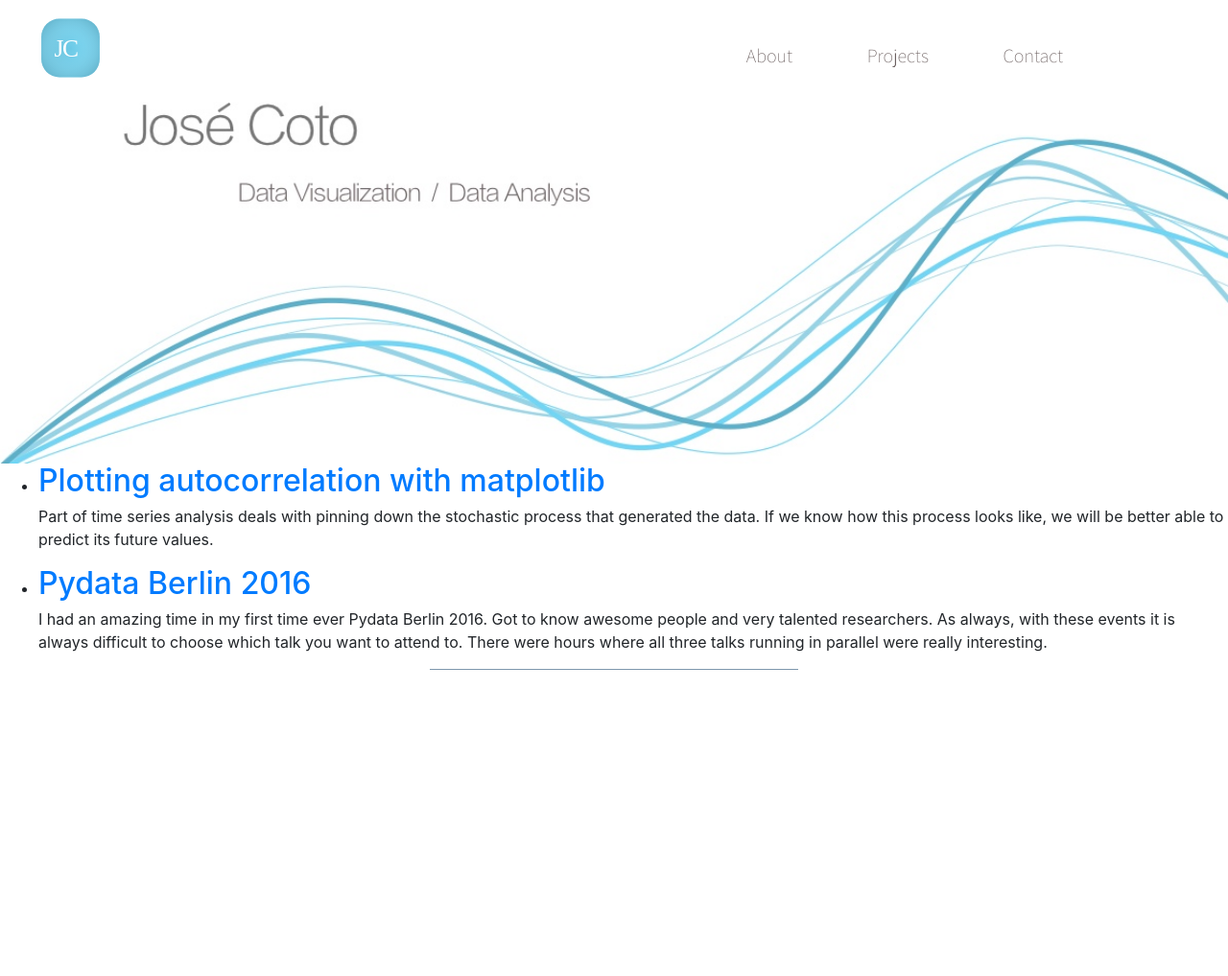
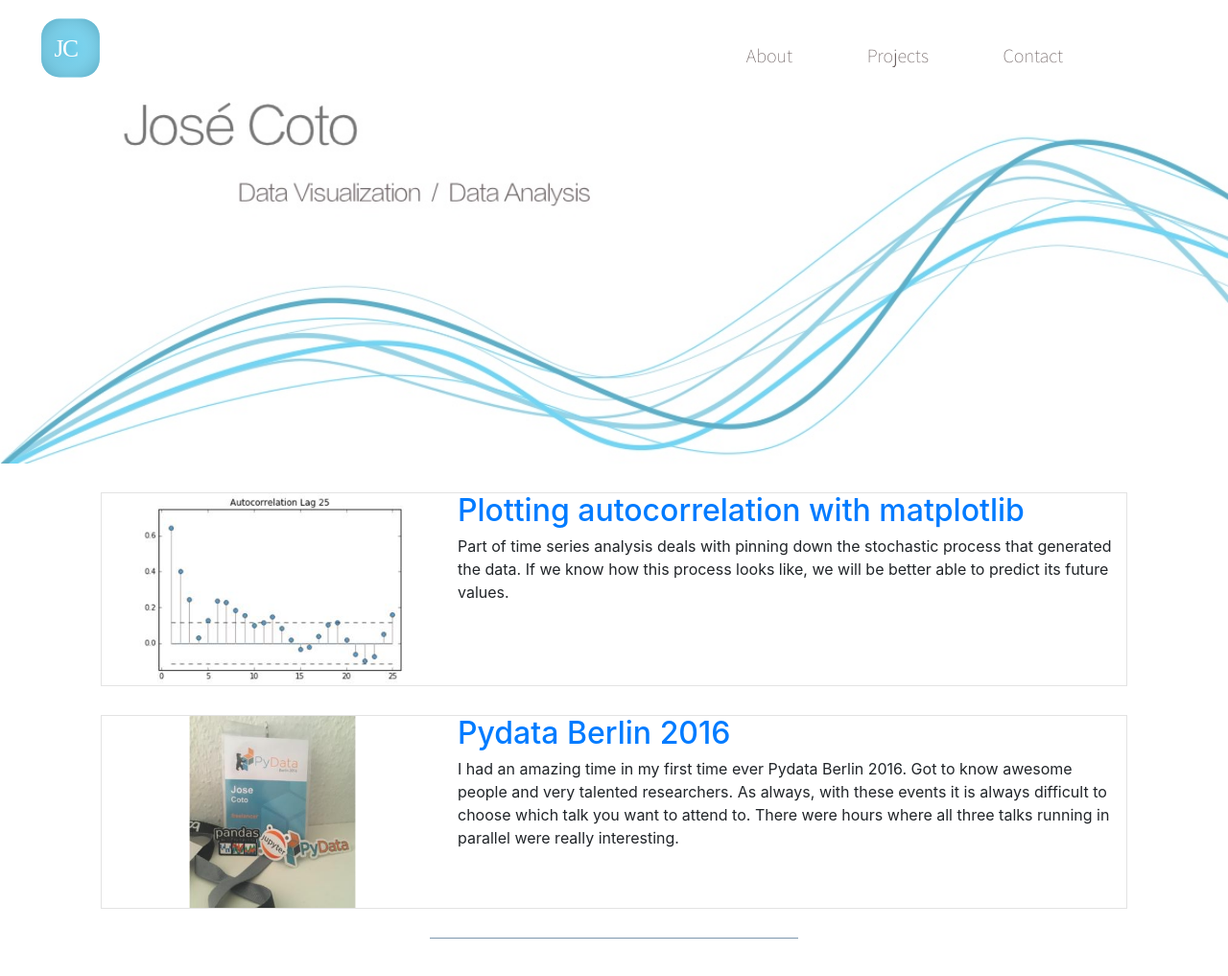
Before and after one commit to jlcoto/new_blog_page, a Jekyll site: the page built from index.html, in a window 1280 px wide. Shown: the whole page at 96% size. Built offline with Jekyll 4.4.1, drawn with Linux system fonts in a browser that asks for light colours; nearby versions of some CDN libraries; some web fonts are replaced; before the commit the page ends 900 px from its top, so only the background shows below that.

Commit message:
Fixes image positioning in blog.

```diff
--- a/_posts/2016-05-23-pydata.markdown
+++ b/_posts/2016-05-23-pydata.markdown
@@ -3,7 +3,7 @@ layout: post
 title:  "Pydata Berlin 2016"
 date:   2016-05-23 00:24:55 +0100
 category: Other
-image: /img-post/pydata-vert
+image: /img-post/pydata-vert-large.jpg
 ---
 
 I had an amazing time in my first time ever Pydata Berlin 2016. Got to know awesome people and very talented researchers. As always, with these events it is always difficult to choose which talk you want to attend to. There were hours where all three talks running in parallel were really interesting.
--- a/_posts/2016-06-10-autocorr-graph.markdown
+++ b/_posts/2016-06-10-autocorr-graph.markdown
@@ -4,7 +4,7 @@ title:  "Plotting autocorrelation with matplotlib"
 date:   2016-06-10 00:24:55 +0100
 category: Data Visualization
 tags: [time series, matplotlib]
-image: /img-post/autocorr
+image: /img-post/autocorr-large.jpg
 ---
 
 Part of time series analysis deals with pinning down the stochastic process that generated the data. If we know how this process looks like, we will be better able to predict its future values.
--- a/css/main.css
+++ b/css/main.css
@@ -55,6 +55,22 @@ a:visited {
 	z-index: 0;
 }
 
+/*Showing post content*/
+
+.post-container {
+	border: 1px solid rgba(164, 164, 164, 0.3);
+	margin: 30px 20px 30px -20px;
+}
+
+.post-image {
+	height: 200px;
+	width: 200px;
+	margin: auto auto;
+	background-repeat: no-repeat;
+	background-size: contain;
+  	background-position: center;
+}
+
 /*Footer*/
 
 .footer-line {
--- a/css/responsive.css
+++ b/css/responsive.css
@@ -5,6 +5,10 @@
     margin-top: 30px;
   }
 
+  .index-post-img{
+    width: 250px;
+    height: 175px;
+  }
 
 
 }
--- a/index.html
+++ b/index.html
@@ -3,6 +3,7 @@ layout: default
 ---
 
 <div class="home">
+
 
 	<div class="central-pic">
 		<img class="logo-pic" src="img-layout/central_img-small.jpg" srcset="img-layout/central_img-extra-small.jpg 400w, img-layout/central_img-small.jpg 548w, img-layout/central_img-medium.jpg 768w, img-layout/central_img-large.jpg 992w,
@@ -10,23 +11,27 @@ layout: default
 		sizes="100vw"
 		alt="Central pic Jose Coto's web page">
 	</div>
-
+  <div class="container">
   <ul class="post-list">
     {% for post in site.posts %}
-        <li>
+
+        <li class="row post-container">
         <!-- <span class="post-meta">{{ post.date | date: "%b %-d, %Y" }}</span> -->
-
+			<div class="col-md-4 text-center post-image" {% if post.image %} style="background-image: url('{{ post.image }}');" {% endif %}>
+			</div>
+			<div class="col-md-8">
         		<h2>
         		  <a class="post-link" href="{{ post.url | prepend: site.baseurl }}">{{ post.title }}</a>
         		</h2>
         		<div class="post_extract">
         			{{ post.excerpt }}
         		</div>
+        	</div>
       </li>
 
     {% endfor %}
   </ul>
-
+</div>
   <!-- <p class="rss-subscribe">subscribe <a href="{{ "/feed.xml" | prepend: site.baseurl }}">via RSS</a></p> -->
 
 </div>
```
Lines whose indentation alone changed are shown as unchanged.
